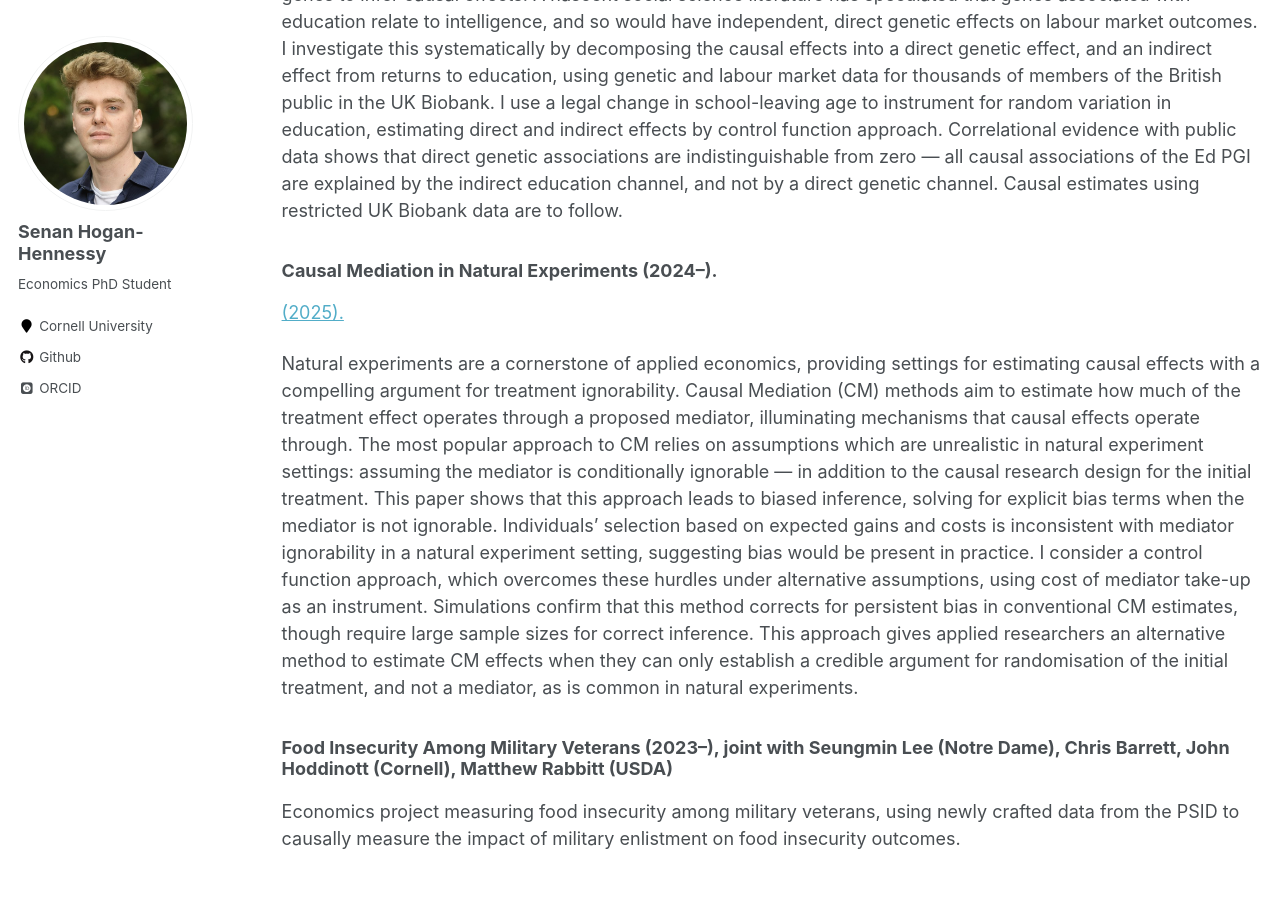
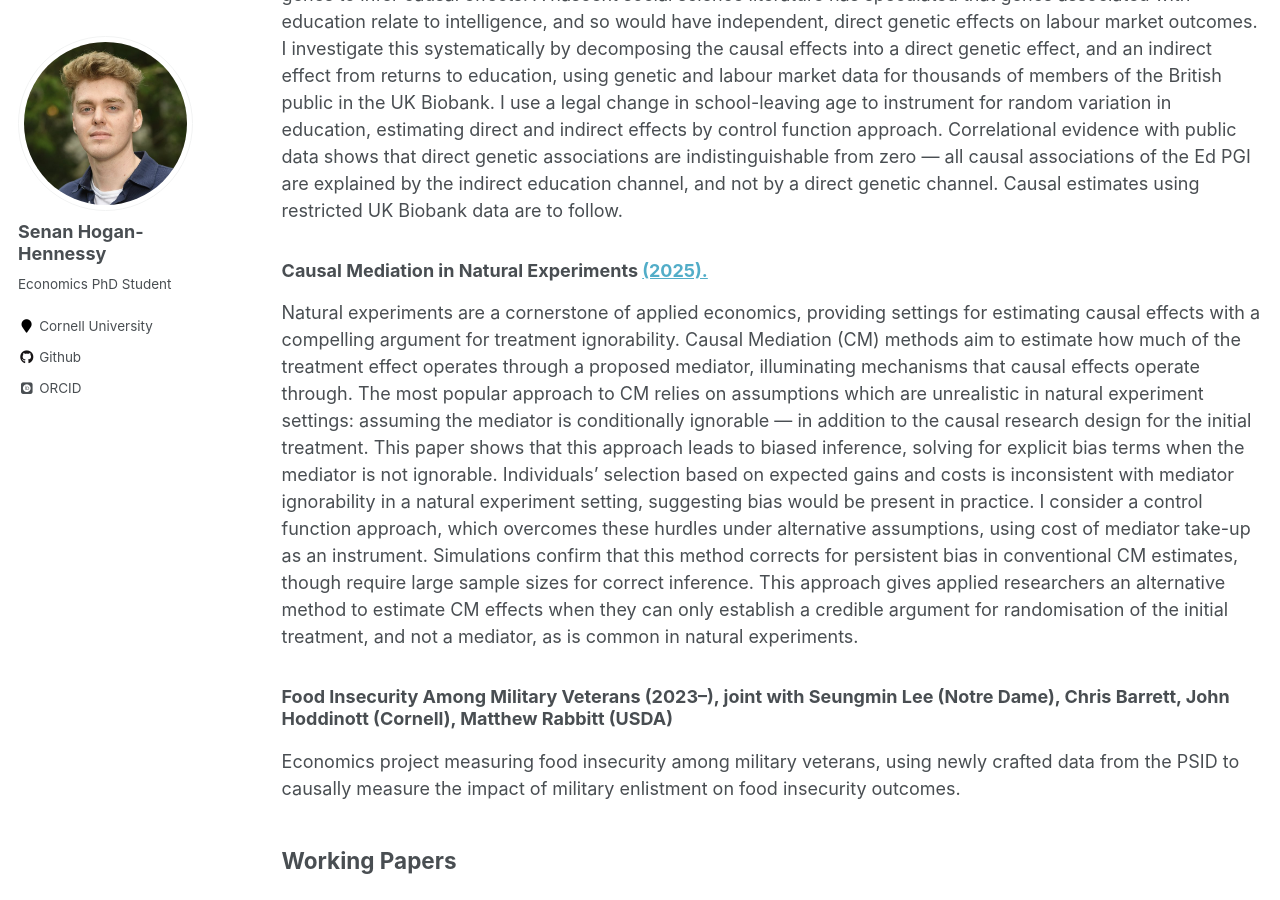
Before and after one commit to shoganhennessy/shoganhennessy.github.io, a Jekyll site: the page built from _pages/research.md, in a window 1280 px wide and 900 px high, scrolled down 466 px. Built offline with Jekyll 4.4.1, drawn with Linux system fonts in a browser that asks for light colours; some web fonts are replaced.

Commit message:
Soft release of v1.

```diff
--- a/_pages/research.md
+++ b/_pages/research.md
@@ -20,8 +20,7 @@ I use a legal change in school-leaving age to instrument for random variation in
 Correlational evidence with public data shows that direct genetic associations are indistinguishable from zero --- all causal associations of the Ed PGI are explained by the indirect education channel, and not by a direct genetic channel.
 Causal estimates using restricted UK Biobank data are to follow.
 
-### Causal Mediation in Natural Experiments (2024--).
-[(2025).](https://github.com/shoganhennessy/mediation-natural-experiment/blob/main/mediation-natural-experiment-2025.pdf)
+### Causal Mediation in Natural Experiments [(2025).](https://github.com/shoganhennessy/mediation-natural-experiment/blob/main/mediation-natural-experiment-2025.pdf)
 
 Natural experiments are a cornerstone of applied economics, providing settings for estimating causal effects with a compelling argument for treatment ignorability.
 Causal Mediation (CM) methods aim to estimate how much of the treatment effect operates through a proposed mediator, illuminating mechanisms that causal effects operate through.
@@ -31,7 +30,6 @@ Individuals' selection based on expected gains and costs is inconsistent with me
 I consider a control function approach, which overcomes these hurdles under alternative assumptions, using cost of mediator take-up as an instrument.
 Simulations confirm that this method corrects for persistent bias in conventional CM estimates, though require large sample sizes for correct inference.
 This approach gives applied researchers an alternative method to estimate CM effects when they can only establish a credible argument for randomisation of the initial treatment, and not a mediator, as is common in natural experiments.
-
 
 ### Food Insecurity Among Military Veterans (2023--), joint with Seungmin Lee (Notre Dame), Chris Barrett, John Hoddinott (Cornell), Matthew Rabbitt (USDA)
 
```
